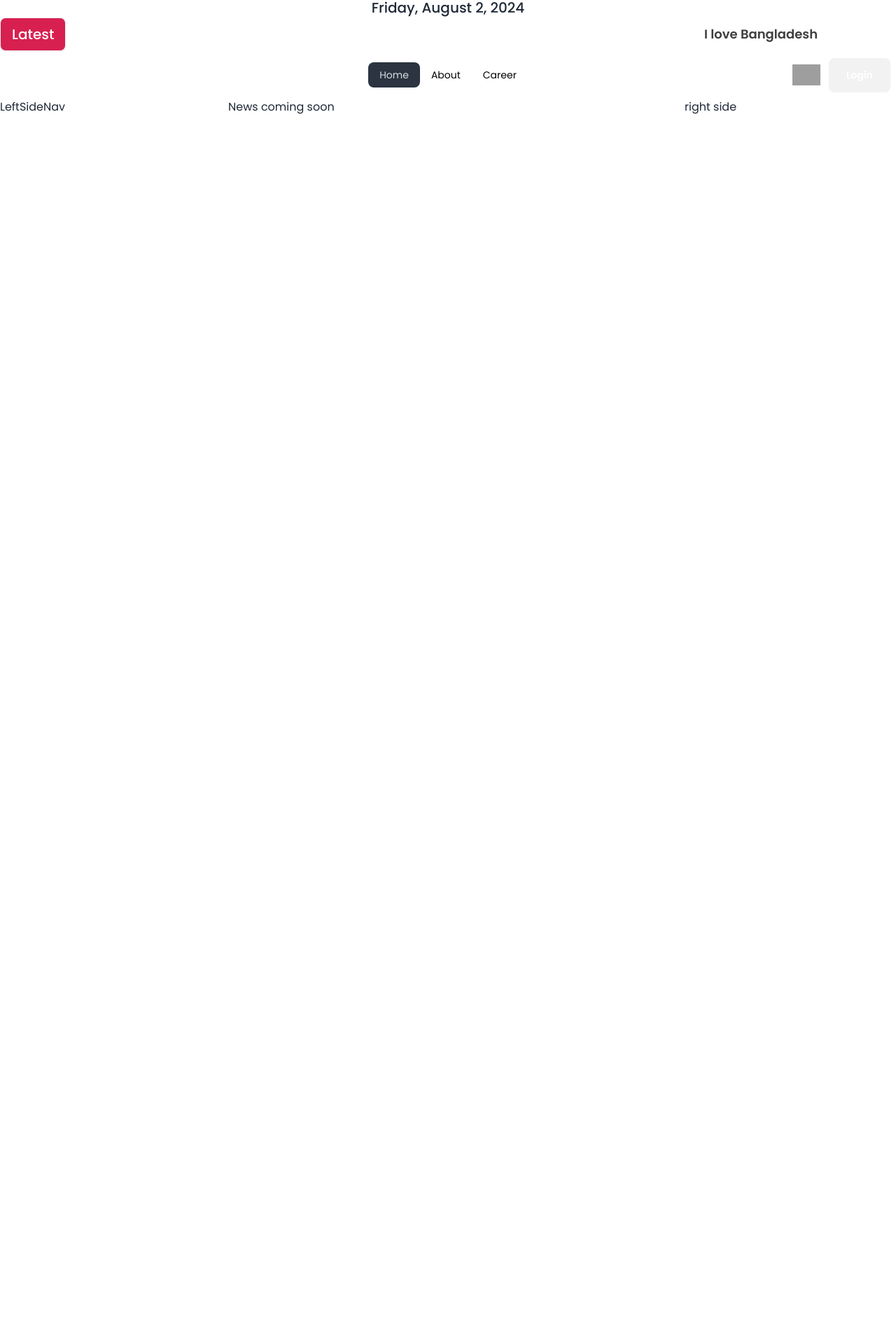
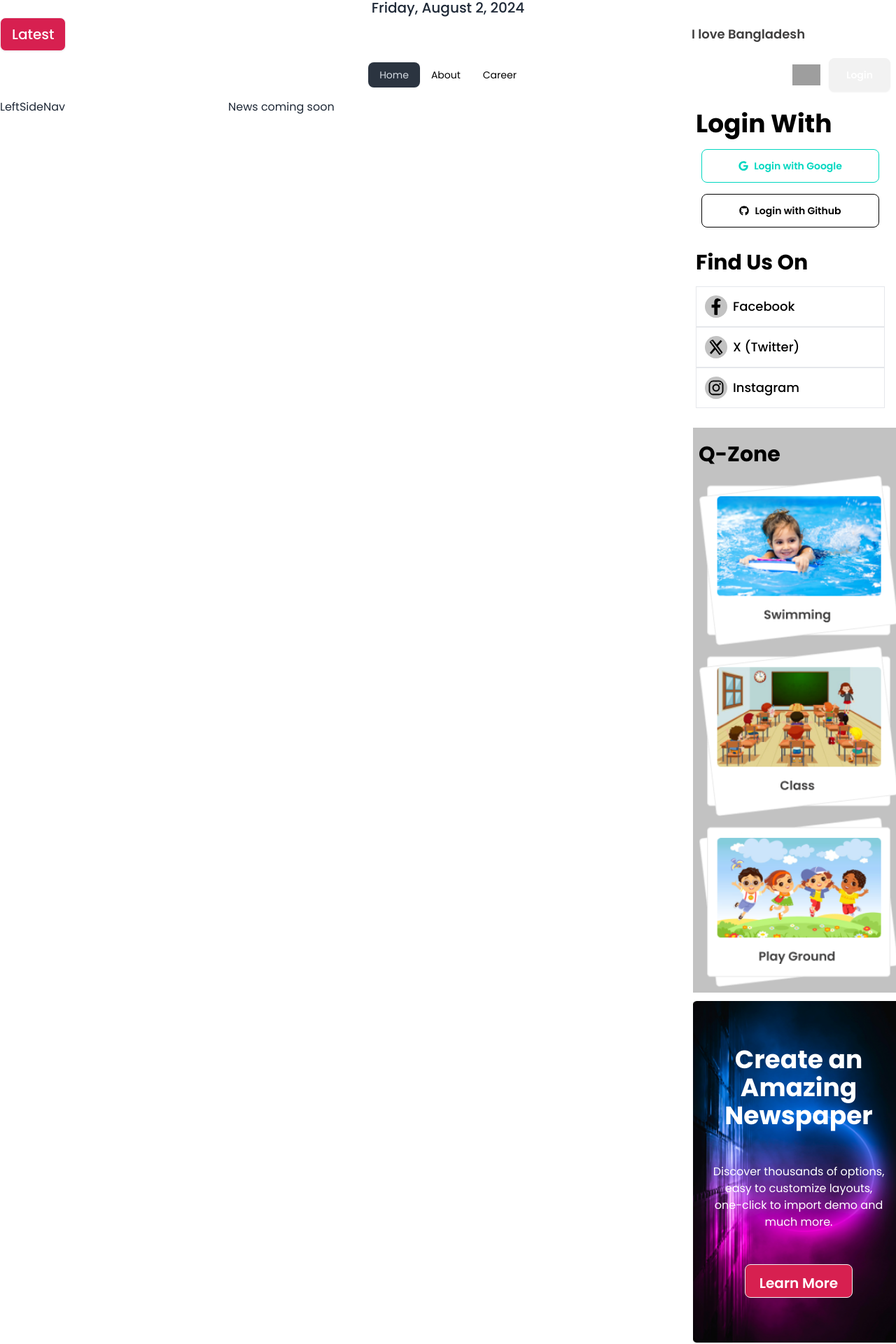
Before and after one commit to SALEHINISLAM/dragon-news, a React (Vite) app: page / in a window 1280 px wide. Shown: the part 85-2005 px from the top of the page at 70% size. Before the commit the page ends 800 px from the top, so only its background shows below. Built offline with nearby package versions, Linux system fonts and the light colour scheme; grey boxes are pictures that could not be loaded.

Commit message:
right side bar css added

```diff
--- a/package.json
+++ b/package.json
@@ -17,6 +17,7 @@
     "react": "^18.3.1",
     "react-dom": "^18.3.1",
     "react-fast-marquee": "^1.6.5",
+    "react-icons": "^5.2.1",
     "react-router-dom": "^6.26.0",
     "sort-by": "^0.0.2"
   },
--- /dev/null
+++ b/src/Pages/Shared/RightSideNav/RightSideNav.css
@@ -0,0 +1,7 @@
+#ads{
+    background-image: url('/public/bg1.png');
+    background-size: 100% 100%;
+    background-repeat: no-repeat;
+    width: 100%;
+    height: 100%;
+}
--- a/src/Pages/Shared/RightSideNav/RightSideNav.jsx
+++ b/src/Pages/Shared/RightSideNav/RightSideNav.jsx
@@ -1,16 +1,69 @@
-import React from 'react';
-import PropTypes from 'prop-types';
-
-const RightSideNav = props => {
-    return (
+import React from "react";
+import PropTypes from "prop-types";
+import { FaGoogle } from "react-icons/fa";
+import { FaGithub } from "react-icons/fa";
+import { FaFacebookF } from "react-icons/fa";
+import { BsTwitterX } from "react-icons/bs";
+import { FaInstagram } from "react-icons/fa";
+import './RightSideNav.css'
+const RightSideNav = (props) => {
+  return (
+    <div>
+      <div className="flex flex-col p-4 w-full space-y-4">
+        <h2 className="text-4xl font-bold text-black">Login With</h2>
+        <button className="btn btn-outline btn-accent m-2 text-sm">
+          <FaGoogle /> Login with Google
+        </button>
+        <button className="btn btn-outline text-black m-2 textarea-sm">
+          <FaGithub /> Login with Github
+        </button>
+      </div>
+      <div className="flex flex-col p-4 w-full space-y-4">
+        <h2 className="text-3xl font-bold text-black">Find Us On</h2>
+        <div className="text-lg text-black font-medium flex flex-col gap-0">
+          <a href="" className="flex gap-2 items-center flex-row border p-3">
+            <FaFacebookF
+              className="rounded-full bg-[#c2c2c2] p-1 size-8"
+              stroke="blue"
+            />
+            <span>Facebook</span>
+          </a>
+          <a href="" className="flex gap-2 items-center flex-row border p-3">
+            <BsTwitterX className="rounded-full bg-[#c2c2c2] p-1 size-8" />
+            <span>X (Twitter)</span>
+          </a>
+          <a href="" className="flex gap-2 items-center flex-row border p-3">
+            <FaInstagram className="rounded-full bg-[#c2c2c2] p-1 size-8" />
+            <span>Instagram</span>
+          </a>
+        </div>
+      </div>
+      <div className="flex flex-col p-2 m-3 bg-[#c2c2c2] justify-center w-full">
+        <h2 className="text-3xl font-bold text-black py-3">Q-Zone</h2>
+        <img src="qZone1.png" alt="" />
+        <img src="qZone2.png" alt="" />
+        <img src="qZone3.png" alt="" />
+      </div>
+      <div
+      id="ads"
+        className="text-white text-center p-6 py-16 flex flex-col justify-center items-center gap-12 m-3"
+      >
+        <h2 className=" font-bold text-4xl bg-transparent">
+          Create an Amazing Newspaper
+        </h2>
+        <p className="text-base">
+        Discover thousands of options, easy to customize layouts, one-click to import demo and much more.
+        </p>
         <div>
-            right side
+        <button className="font-semibold text-xl btn bg-[#D72050] p-3 px-5 text-white">
+            Learn More
+        </button>
         </div>
-    );
+      </div>
+    </div>
+  );
 };
 
-RightSideNav.propTypes = {
-
-};
+RightSideNav.propTypes = {};
 
 export default RightSideNav;
```
Also changed, not shown: 1 other file (tests, documents, lock files or other folders).
